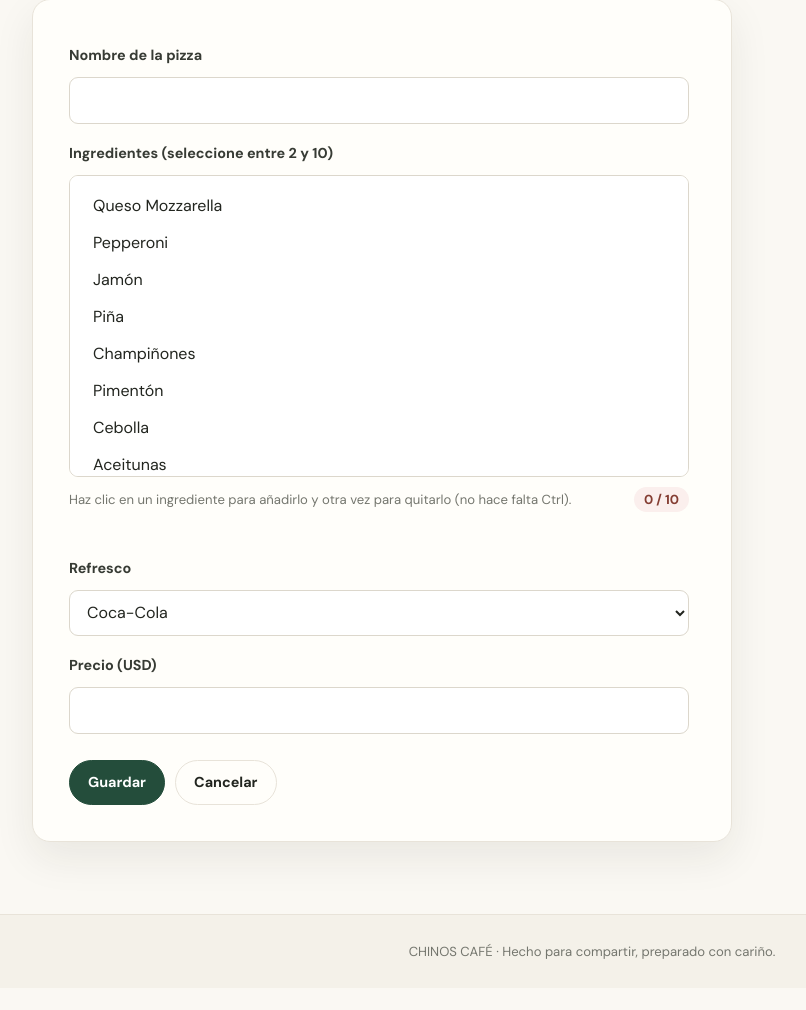
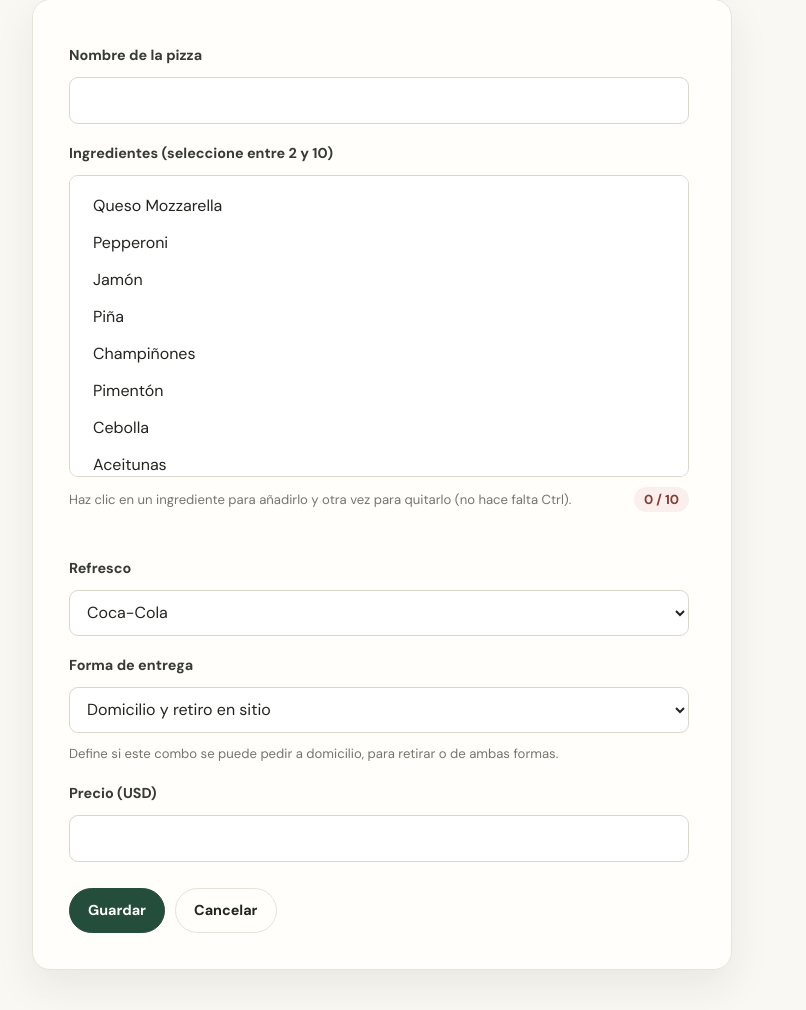
Before and after one commit to lorenacortes2002/Parcial, a Flask app: page /fabrica/nueva in a window 1280 px wide. Shown: the part 273-1283 px from the top of the page, without its empty margins (48-854 px from the left). Before the commit the page ends 1232 px from the top, so only its background shows below. Run offline with Flask 3, Linux system fonts and the light colour scheme.

Commit message:
Definir en Fábrica si cada pizza es a domicilio, para retirar o ambos
- Nuevo campo "entrega" en pizzas (con migración y réplica).
- El formulario de pedidos desactiva la entrega no permitida y el
  servidor rechaza pedidos con una entrega que la pizza no admite.
- Se muestra la forma de entrega en Fábrica y en el menú.

Co-Authored-By: Claude Opus 5.5 <noreply@anthropic.com>

```diff
--- a/app.py
+++ b/app.py
@@ -49,12 +49,20 @@ REFRESCOS_DISPONIBLES = [
     "Coca-Cola", "Coca-Cola Zero", "Sprite", "Fanta", "Agua", "Ninguno"
 ]
 
+# Formas de entrega que admite cada pizza (valor guardado -> texto visible).
+ENTREGAS_PIZZA = {
+    "AMBOS": "Domicilio y retiro en sitio",
+    "RETIRO EN SITIO": "Solo retiro en sitio",
+    "FLETE A DOMICILIO": "Solo a domicilio",
+}
+
 
 def _pizza_fields_from_form():
     nombre = request.form.get("nombre", "").strip()
     ingredientes = request.form.getlist("ingredientes")
     refresco = request.form.get("refresco", "")
     precio = float(request.form.get("precio", "0"))
+    entrega = request.form.get("entrega", "AMBOS")
 
     if not nombre:
         raise ValueError("El nombre de la pizza es obligatorio.")
@@ -70,8 +78,10 @@ def _pizza_fields_from_form():
         raise ValueError("Seleccione un refresco válido.")
     if not math.isfinite(precio) or precio <= 0:
         raise ValueError("El precio debe ser un número mayor a cero.")
+    if entrega not in ENTREGAS_PIZZA:
+        raise ValueError("Seleccione una forma de entrega válida.")
 
-    return nombre, ingredientes, refresco, precio
+    return nombre, ingredientes, refresco, precio, entrega
 
 
 def _notify_json_recipients(recipients, subject, json_data, ruta_json):
@@ -109,7 +119,7 @@ def index():
     except sqlite3.Error as e:
         flash(f"Error al cargar el menú: {e}", "danger")
         pizzas = []
-    return render_template("index.html", pizzas=pizzas)
+    return render_template("index.html", pizzas=pizzas, entregas_pizza=ENTREGAS_PIZZA)
 
 
 # ----------------------------------------------------------------------
@@ -124,18 +134,19 @@ def fabrica():
     except sqlite3.Error as e:
         flash(f"Error al consultar pizzas: {e}", "danger")
         pizzas = []
-    return render_template("fabrica.html", pizzas=pizzas)
+    return render_template("fabrica.html", pizzas=pizzas, entregas_pizza=ENTREGAS_PIZZA)
 
 
 @app.route("/fabrica/nueva", methods=["GET", "POST"])
 def fabrica_nueva():
     if request.method == "POST":
         try:
-            nombre, ingredientes, refresco, precio = _pizza_fields_from_form()
+            nombre, ingredientes, refresco, precio, entrega = _pizza_fields_from_form()
 
             ok, last_id, error = database.replicate_write(
-                "INSERT INTO pizzas (nombre, ingredientes, refresco, precio) VALUES (?,?,?,?)",
-                (nombre, ",".join(ingredientes), refresco, precio),
+                "INSERT INTO pizzas (nombre, ingredientes, refresco, precio, entrega) "
+                "VALUES (?,?,?,?,?)",
+                (nombre, ",".join(ingredientes), refresco, precio, entrega),
             )
             if not ok:
                 raise RuntimeError(error)
@@ -152,6 +163,7 @@ def fabrica_nueva():
         "fabrica_form.html", pizza=None,
         ingredientes_disponibles=INGREDIENTES_DISPONIBLES,
         refrescos_disponibles=REFRESCOS_DISPONIBLES,
+        entregas_pizza=ENTREGAS_PIZZA, entrega_actual=request.form.get("entrega", "AMBOS"),
         ingredientes_actuales=request.form.getlist("ingredientes"),
         min_ing=MIN_INGREDIENTES, max_ing=MAX_INGREDIENTES,
     )
@@ -173,11 +185,12 @@ def fabrica_editar(pizza_id):
 
     if request.method == "POST":
         try:
-            nombre, ingredientes, refresco, precio = _pizza_fields_from_form()
+            nombre, ingredientes, refresco, precio, entrega = _pizza_fields_from_form()
 
             ok, _, error = database.replicate_write(
-                "UPDATE pizzas SET nombre=?, ingredientes=?, refresco=?, precio=? WHERE id=?",
-                (nombre, ",".join(ingredientes), refresco, precio, pizza_id),
+                "UPDATE pizzas SET nombre=?, ingredientes=?, refresco=?, precio=?, entrega=? "
+                "WHERE id=?",
+                (nombre, ",".join(ingredientes), refresco, precio, entrega, pizza_id),
             )
             if not ok:
                 raise RuntimeError(error)
@@ -195,6 +208,7 @@ def fabrica_editar(pizza_id):
         "fabrica_form.html", pizza=pizza,
         ingredientes_disponibles=INGREDIENTES_DISPONIBLES,
         refrescos_disponibles=REFRESCOS_DISPONIBLES,
+        entregas_pizza=ENTREGAS_PIZZA, entrega_actual=pizza["entrega"],
         ingredientes_actuales=ingredientes_actuales,
         min_ing=MIN_INGREDIENTES, max_ing=MAX_INGREDIENTES,
     )
@@ -296,6 +310,11 @@ def pedidos():
             conn.close()
             if pizza is None:
                 raise ValueError("La pizza seleccionada no existe.")
+            if pizza["entrega"] != "AMBOS" and retiro_o_flete != pizza["entrega"]:
+                raise ValueError(
+                    f"La pizza '{pizza['nombre']}' solo está disponible para "
+                    f"{ENTREGAS_PIZZA[pizza['entrega']].removeprefix('Solo ')}."
+                )
 
             total = round(pizza["precio"] * cantidad, 2)
             fecha = datetime.now().strftime("%Y-%m-%d %H:%M:%S")
@@ -337,7 +356,7 @@ def pedidos():
             flash(f"Error al crear el pedido: {e}", "danger")
 
     return render_template(
-        "pedidos.html", pizzas=pizzas, pedidos=lista_pedidos,
+        "pedidos.html", pizzas=pizzas, pedidos=lista_pedidos, entregas_pizza=ENTREGAS_PIZZA,
         refrescos_disponibles=REFRESCOS_DISPONIBLES,
         selected_pizza_id=selected_pizza_id,
         form=request.form if request.method == "POST" else {},
--- a/database.py
+++ b/database.py
@@ -29,7 +29,8 @@ CREATE TABLE IF NOT EXISTS pizzas (
     nombre TEXT NOT NULL,
     ingredientes TEXT NOT NULL,      -- separados por coma, min 2 - max 10
     refresco TEXT,
-    precio REAL NOT NULL DEFAULT 5.00
+    precio REAL NOT NULL DEFAULT 5.00,
+    entrega TEXT NOT NULL DEFAULT 'AMBOS'   -- AMBOS / RETIRO EN SITIO / FLETE A DOMICILIO
 );
 
 CREATE TABLE IF NOT EXISTS pedidos (
@@ -77,6 +78,9 @@ def _migrate(conn):
     columnas = {row["name"] for row in conn.execute("PRAGMA table_info(pedidos)")}
     if "direccion" not in columnas:
         conn.execute("ALTER TABLE pedidos ADD COLUMN direccion TEXT")
+    columnas = {row["name"] for row in conn.execute("PRAGMA table_info(pizzas)")}
+    if "entrega" not in columnas:
+        conn.execute("ALTER TABLE pizzas ADD COLUMN entrega TEXT NOT NULL DEFAULT 'AMBOS'")
     try:
         # Un pedido solo puede tener un pago: evita cobros dobles simultáneos.
         conn.execute(
@@ -164,17 +168,18 @@ def init_db():
                 for pizza in pizzas:
                     replica_conn.execute(
                         """
-                        INSERT INTO pizzas (id, nombre, ingredientes, refresco, precio)
-                        VALUES (?, ?, ?, ?, ?)
+                        INSERT INTO pizzas (id, nombre, ingredientes, refresco, precio, entrega)
+                        VALUES (?, ?, ?, ?, ?, ?)
                         ON CONFLICT(id) DO UPDATE SET
                             nombre=excluded.nombre,
                             ingredientes=excluded.ingredientes,
                             refresco=excluded.refresco,
-                            precio=excluded.precio
+                            precio=excluded.precio,
+                            entrega=excluded.entrega
                         """,
                         (
                             pizza["id"], pizza["nombre"], pizza["ingredientes"],
-                            pizza["refresco"], pizza["precio"],
+                            pizza["refresco"], pizza["precio"], pizza["entrega"],
                         ),
                     )
         finally:
--- a/static/style.css
+++ b/static/style.css
@@ -272,6 +272,10 @@ main.container { animation: content-enter .55s cubic-bezier(.2, .7, .25, 1) both
 .card h3 { margin: 0 0 7px; font-size: 1.3rem; }
 .card .muted { min-height: 48px; margin: 0; }
 .drink { margin: 14px 0 18px; color: var(--muted); font-size: .9rem; }
+.drink:has(+ .delivery-note) { margin-bottom: 4px; }
+.delivery-note { margin: 0 0 18px; color: var(--green); font-size: .82rem; font-weight: 600; }
+.delivery-note::before { content: "🛵 "; }
+.entrega-badge { color: #2f5a44; background: #e6efe7; }
 .card-bottom { display: flex; align-items: center; justify-content: space-between; gap: 12px; }
 .precio { color: var(--green); font-size: 1.25rem; font-weight: 700; }
 .muted { color: var(--muted); font-size: .92rem; }
--- a/templates/fabrica.html
+++ b/templates/fabrica.html
@@ -16,7 +16,7 @@
 <div class="table-wrap">
 <table class="tabla">
   <thead>
-    <tr><th>#</th><th>Nombre</th><th>Ingredientes</th><th>Refresco</th><th>Precio</th><th>Acciones</th></tr>
+    <tr><th>#</th><th>Nombre</th><th>Ingredientes</th><th>Refresco</th><th>Entrega</th><th>Precio</th><th>Acciones</th></tr>
   </thead>
   <tbody>
     {% for p in pizzas %}
@@ -25,6 +25,7 @@
       <td>{{ p.nombre }}</td>
       <td>{{ p.ingredientes.replace(',', ', ') }}</td>
       <td>{{ p.refresco }}</td>
+      <td><span class="estado entrega-badge">{{ entregas_pizza[p.entrega] }}</span></td>
       <td>${{ "%.2f"|format(p.precio) }}</td>
       <td class="acciones">
         <a href="{{ url_for('fabrica_editar', pizza_id=p.id) }}">Editar</a>
@@ -35,7 +36,7 @@
       </td>
     </tr>
     {% else %}
-    <tr><td colspan="6">Todavía no hay pizzas registradas. Crea la primera para completar el menú.</td></tr>
+    <tr><td colspan="7">Todavía no hay pizzas registradas. Crea la primera para completar el menú.</td></tr>
     {% endfor %}
   </tbody>
 </table>
--- a/templates/fabrica_form.html
+++ b/templates/fabrica_form.html
@@ -35,6 +35,14 @@
     {% endfor %}
   </select>
 
+  <label for="entrega">Forma de entrega</label>
+  <select id="entrega" name="entrega" aria-describedby="entrega-help">
+    {% for valor, texto in entregas_pizza.items() %}
+      <option value="{{ valor }}" {% if entrega_actual == valor %}selected{% endif %}>{{ texto }}</option>
+    {% endfor %}
+  </select>
+  <small id="entrega-help">Define si este combo se puede pedir a domicilio, para retirar o de ambas formas.</small>
+
   <label for="precio">Precio (USD)</label>
   <input id="precio" type="number" step="0.01" min="0.01" name="precio" required
          value="{{ pizza.precio if pizza else '' }}">
--- a/templates/index.html
+++ b/templates/index.html
@@ -39,6 +39,7 @@
       <h3>{{ p.nombre }}</h3>
       <p class="muted">{{ p.ingredientes.replace(',', ', ') }}</p>
       <p class="drink">🥤 {{ p.refresco }}</p>
+      <p class="delivery-note">{{ entregas_pizza[p.entrega] }}</p>
       <div class="card-bottom">
         <span class="precio">${{ "%.2f"|format(p.precio) }}</span>
         <a class="btn" href="{{ url_for('pedidos', pizza_id=p.id) }}">Pedir</a>
--- a/templates/pedidos.html
+++ b/templates/pedidos.html
@@ -23,7 +23,7 @@
       <label for="pizza-id">Pizza (combo)</label>
       <select id="pizza-id" name="pizza_id" required aria-describedby="pizza-help">
         {% for p in pizzas %}
-          <option value="{{ p.id }}" data-price="{{ p.precio }}"
+          <option value="{{ p.id }}" data-price="{{ p.precio }}" data-entrega="{{ p.entrega }}"
             {% if p.id == selected_pizza_id %}selected{% endif %}>
             {{ p.nombre }} — ${{ "%.2f"|format(p.precio) }}
           </option>
@@ -45,11 +45,12 @@
     </div>
     <div class="form-field">
       <label for="entrega">Entrega</label>
-      <select id="entrega" name="retiro_o_flete">
+      <select id="entrega" name="retiro_o_flete" aria-describedby="entrega-help">
         <option value="RETIRO EN SITIO">Retiro en sitio</option>
         <option value="FLETE A DOMICILIO"
           {% if form.get('retiro_o_flete') == 'FLETE A DOMICILIO' %}selected{% endif %}>Flete a domicilio</option>
       </select>
+      <small id="entrega-help" hidden></small>
     </div>
     <div class="form-field form-field--full" id="direccion-field"
       {% if form.get('retiro_o_flete') != 'FLETE A DOMICILIO' %}hidden{% endif %}>
```
Also changed, not shown: static/order.js (+25 -1 lines), tests/test_project_requirements.py (+57 -1 lines).
